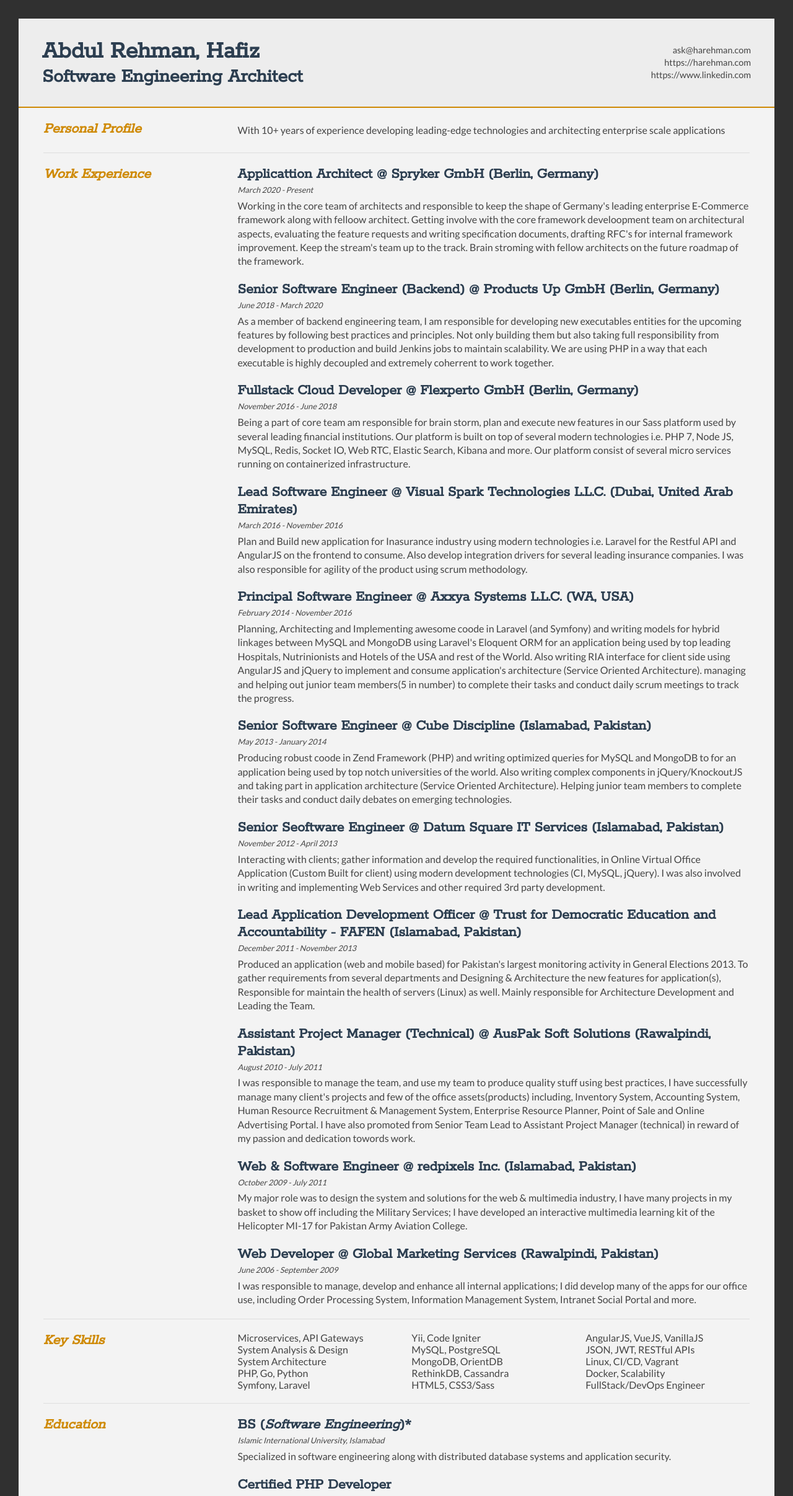
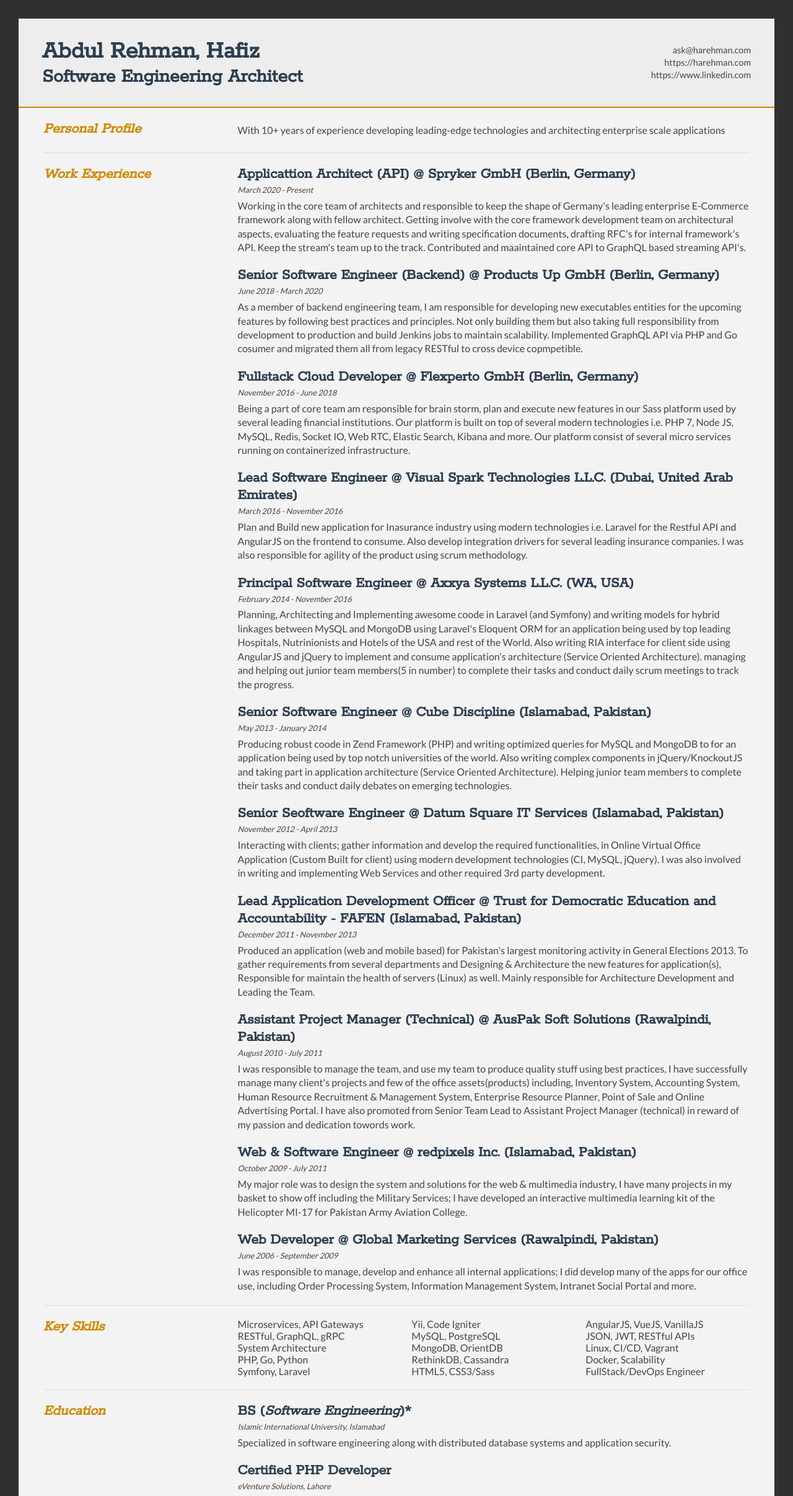
Before and after one commit to har256b/resume, a Vue app: page / in a window 1280 px wide. Shown: the top 2413 px of the page at 62% size. Built offline with nearby package versions, Linux system fonts and the light colour scheme.

Commit message:
Update Resume.vue

```diff
--- a/src/components/Resume.vue
+++ b/src/components/Resume.vue
@@ -111,16 +111,16 @@
       cover: 'With 10+ years of experience developing leading-edge technologies and architecting enterprise scale applications',
       experiences: [
         {
-          position: 'Applicattion Architect',
+          position: 'Applicattion Architect (API)',
           company: 'Spryker GmbH (Berlin, Germany)',
           duration: 'March 2020 - Present',
-          description: 'Working in the core team of architects and responsible to keep the shape of Germany\'s leading enterprise E-Commerce framework along with felloow architect. Getting involve with the core framework develoopment team on architectural aspects, evaluating the feature requests and writing specification documents, drafting RFC\'s for internal framework improvement. Keep the stream\'s team up to the track. Brain stroming with fellow architects on the future roadmap of the framework.'
+          description: 'Working in the core team of architects and responsible to keep the shape of Germany\'s leading enterprise E-Commerce framework along with fellow architect. Getting involve with the core framework development team on architectural aspects, evaluating the feature requests and writing specification documents, drafting RFC\'s for internal framework\'s API. Keep the stream\'s team up to the track. Contributed and maaintained core API to GraphQL based streaming API\'s.'
         },
         {
           position: 'Senior Software Engineer (Backend)',
           company: 'Products Up GmbH (Berlin, Germany)',
           duration: 'June 2018 - March 2020',
-          description: 'As a member of backend engineering team, I am responsible for developing new executables entities for the upcoming features by following best practices and principles. Not only building them but also taking full responsibility from development to production and build Jenkins jobs to maintain scalability. We are using PHP in a way that each executable is highly decoupled and extremely coherrent to work together.'
+          description: 'As a member of backend engineering team, I am responsible for developing new executables entities for the upcoming features by following best practices and principles. Not only building them but also taking full responsibility from development to production and build Jenkins jobs to maintain scalability. Implemented GraphQL API via PHP and Go cosumer and migrated them all from legacy RESTful to cross device copmpetible.'
         },
         {
           position: 'Fullstack Cloud Developer',
@@ -183,7 +183,7 @@
           order: 1
         },
         {
-          skill: 'System Analysis & Design',
+          skill: 'RESTful, GraphQL, gRPC',
           order: 1
         },
         {
```
